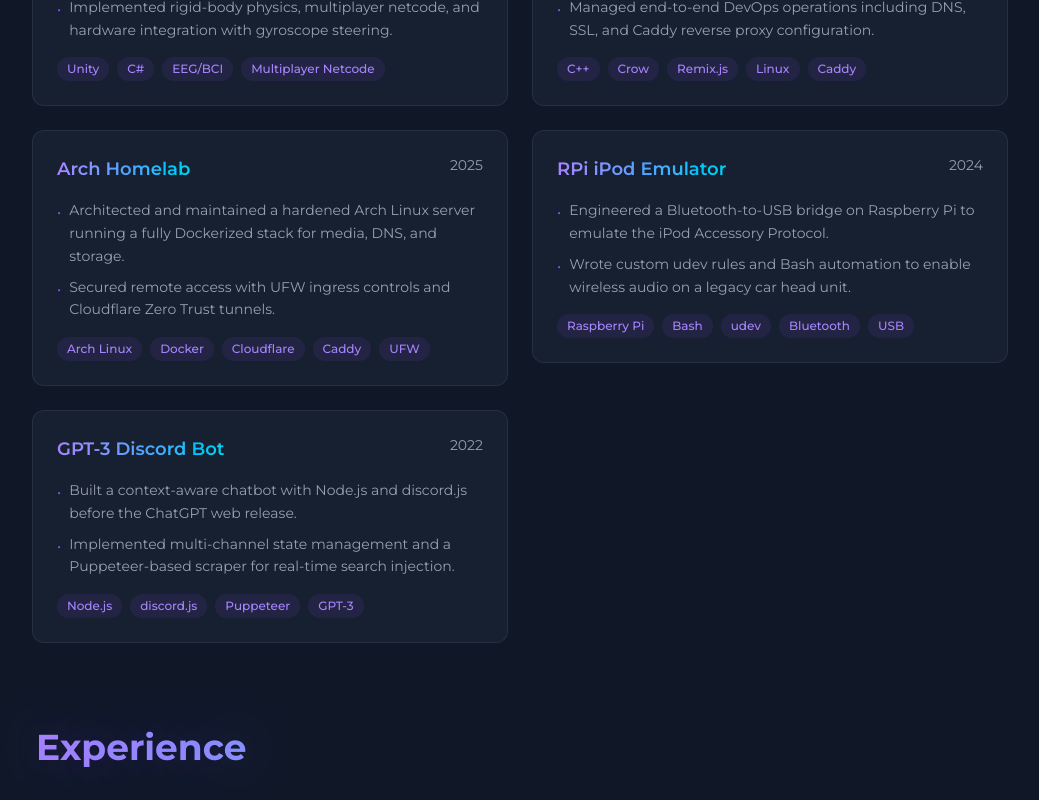
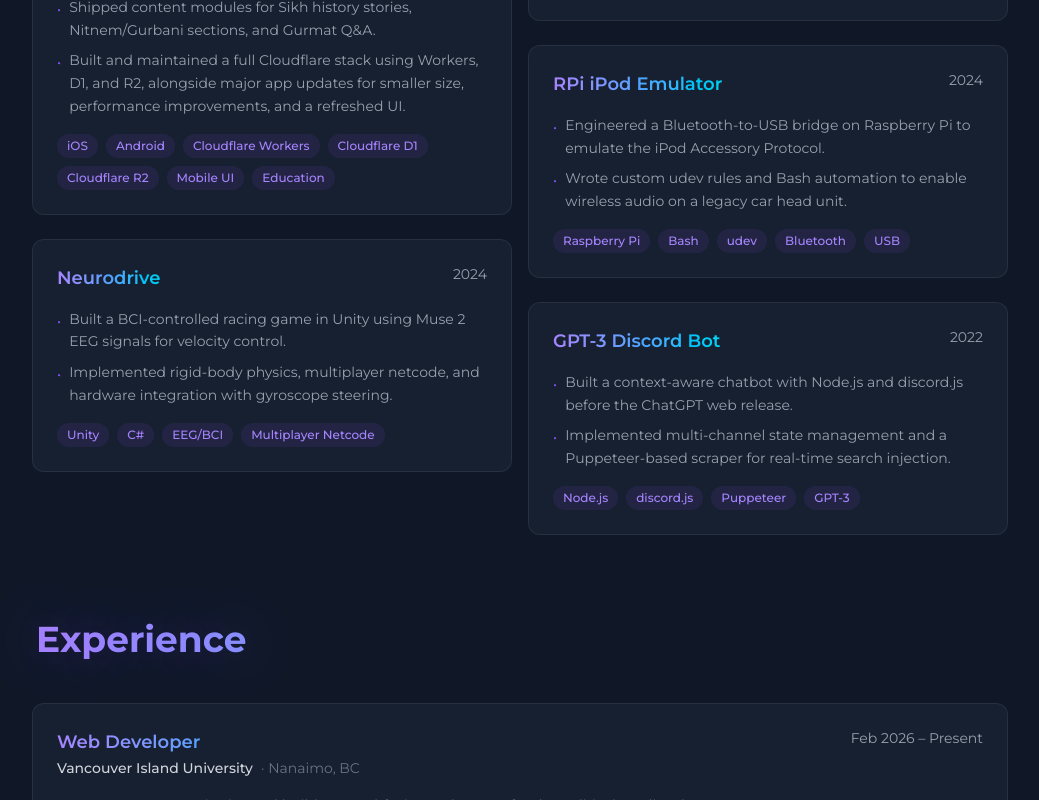
Before and after one commit to amitojsingh366/amitoj.net, a Next.js app: page / in a window 1280 px wide. Shown: the part 1420-2220 px from the top of the page, without its empty margins (120-1159 px from the left). Built offline with nearby package versions, Linux system fonts and the light colour scheme; no server answers.

Commit message:
Use column layout for projects and rename VIU role
Co-authored-by: Amitoj Singh <amitoj@amitoj.net>

```diff
--- a/src/app/page.tsx
+++ b/src/app/page.tsx
@@ -39,9 +39,13 @@ export default function Home() {
           </GradientText>
         </FadeIn>
 
-        <div className="grid grid-cols-1 md:grid-cols-2 gap-6">
+        <div className="columns-1 md:columns-2">
           {projects.map((project, i) => (
-            <FadeIn key={project.name} delay={i * 100}>
+            <FadeIn
+              key={project.name}
+              delay={i * 100}
+              className="mb-6 break-inside-avoid"
+            >
               <ProjectCard project={project} />
             </FadeIn>
           ))}
@@ -67,7 +71,7 @@ export default function Home() {
 
         <div className="space-y-6">
           {experiences.map((exp, i) => (
-            <FadeIn key={exp.company} delay={i * 100}>
+            <FadeIn key={`${exp.company}-${exp.role}`} delay={i * 100}>
               <ExperienceCard experience={exp} />
             </FadeIn>
           ))}
--- a/src/data/experience.ts
+++ b/src/data/experience.ts
@@ -11,7 +11,7 @@ export interface Experience {
 export const experiences: Experience[] = [
   {
     role: "Web Developer",
-    company: "VIU – Political Studies",
+    company: "Vancouver Island University",
     location: "Nanaimo, BC",
     period: "Feb 2026 – Present",
     bullets: [
```
